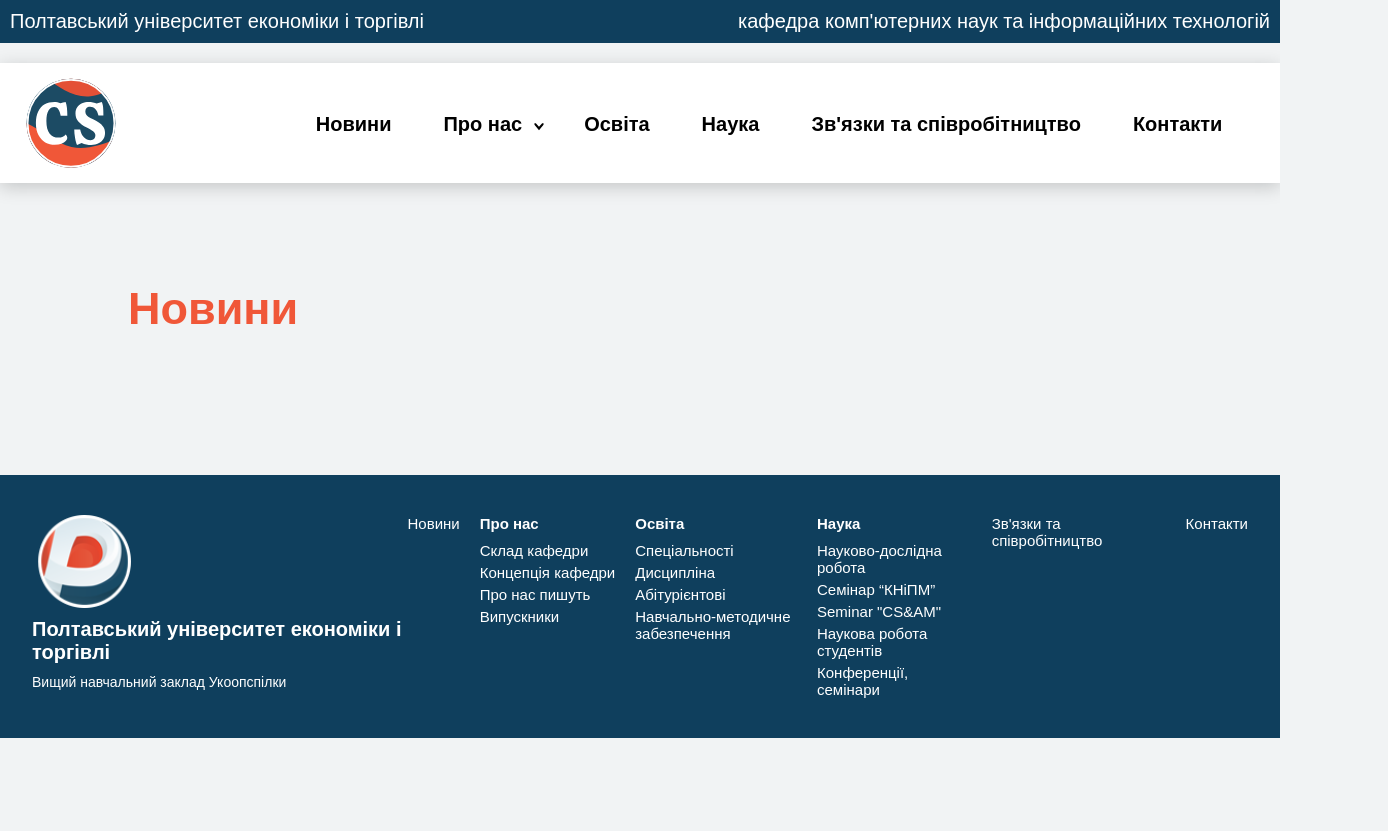
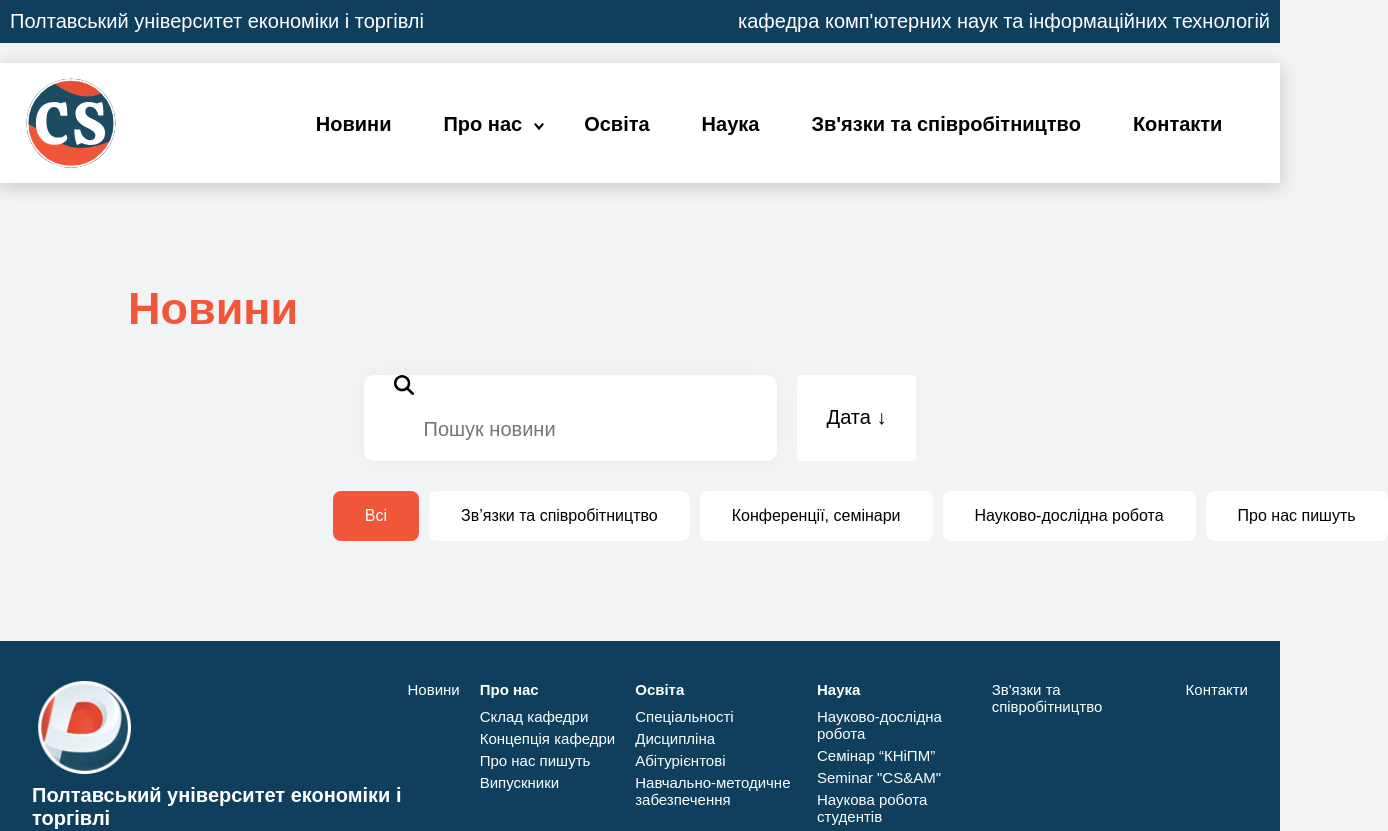
Before and after one commit to vlad-blip/mathmodel, a Next.js app: page /news in a window 1280 px wide. Shown: the top 831 px of the page, 1388 px wide, since content can reach past the window. Before the commit the page ends 800 px from the top, so only its background shows below. Built offline with nearby package versions, Linux system fonts and the light colour scheme.

Commit message:
* added filter container

```diff
--- a/pages/news/index.tsx
+++ b/pages/news/index.tsx
@@ -1,8 +1,21 @@
+import Search from "@/components/Search/Search";
+import ButtonSort from "@/components/ButtonSort/ButtonSort";
+import Categories from "@/components/Categories/Categories";
+
+import styles from "@/styles/News.module.scss";
+
 export default function News() {
   return (
     <main className="main">
       <div className="container">
         <h1 className="h-1 page-heading">Новини</h1>
+        <div className={styles.filter}>
+          <div>
+            <Search placeholder="Пошук новини" />
+            <ButtonSort />
+          </div>
+          <Categories />
+        </div>
       </div>
     </main>
   );
--- /dev/null
+++ b/styles/News.module.scss
@@ -0,0 +1,11 @@
+.filter {
+    margin: 0 auto;
+    width: 60%;
+
+    &>div:first-child {
+        display: flex;
+        column-gap: 2rem;
+        margin: 0 auto;
+        width: 90%;
+    }
+}
```
